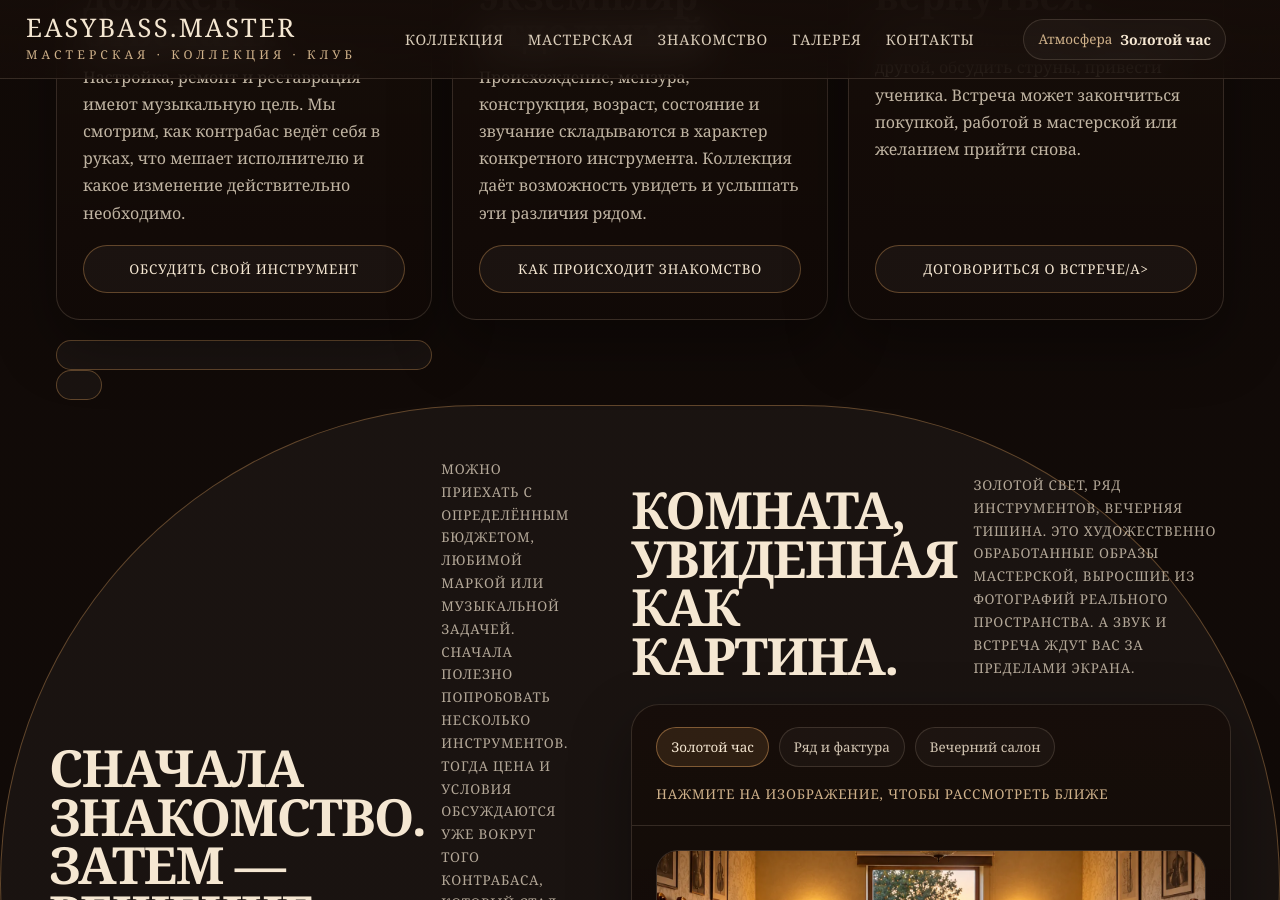
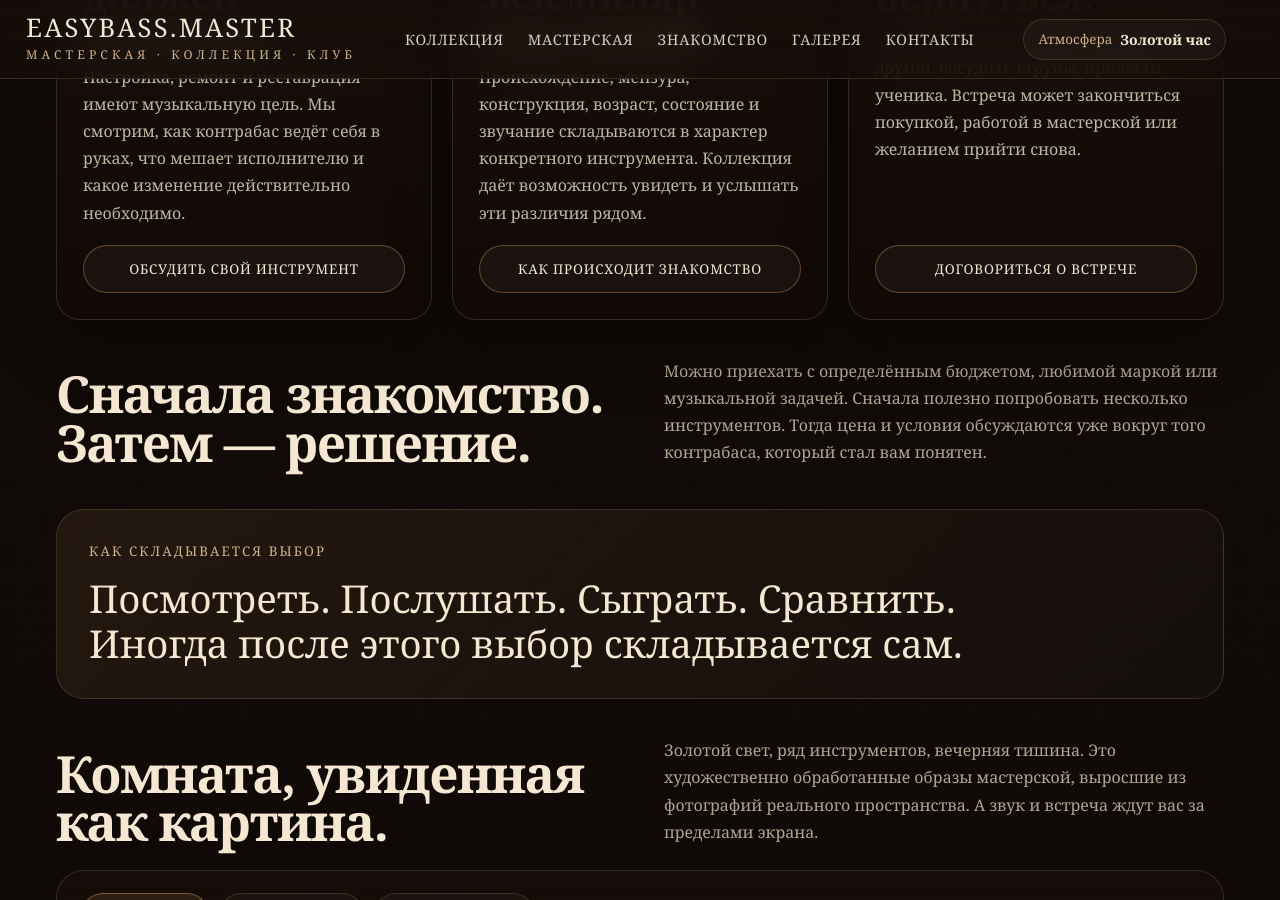
Before and after one commit to OntosLive/EasyBass.Master, a Jekyll site: the page index.html, which Jekyll copies as it is, in a window 1280 px wide and 900 px high, scrolled down 2233 px. Built offline with Jekyll 4.4.1, drawn with Linux system fonts in a browser that asks for light colours.

Commit message:
Repair unclosed club CTA anchor that corrupts lower room and contact layout

```diff
--- a/index.html
+++ b/index.html
@@ -806,7 +806,7 @@
               <h3>Здесь можно вернуться.</h3>
               <p>Привезти свой контрабас, попробовать другой, обсудить струны, привести ученика. Встреча может закончиться покупкой, работой в мастерской или желанием прийти снова.</p>
             </div>
-            <a class="btn" href="#contact">Договориться о встрече/a>
+            <a class="btn" href="#contact">Договориться о встрече</a>
           </article>
         </div>
       </section>
```
